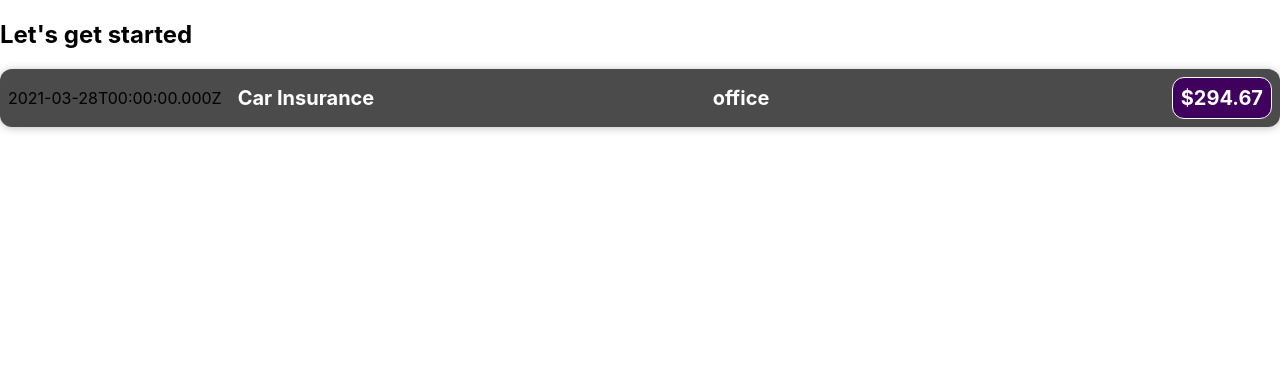
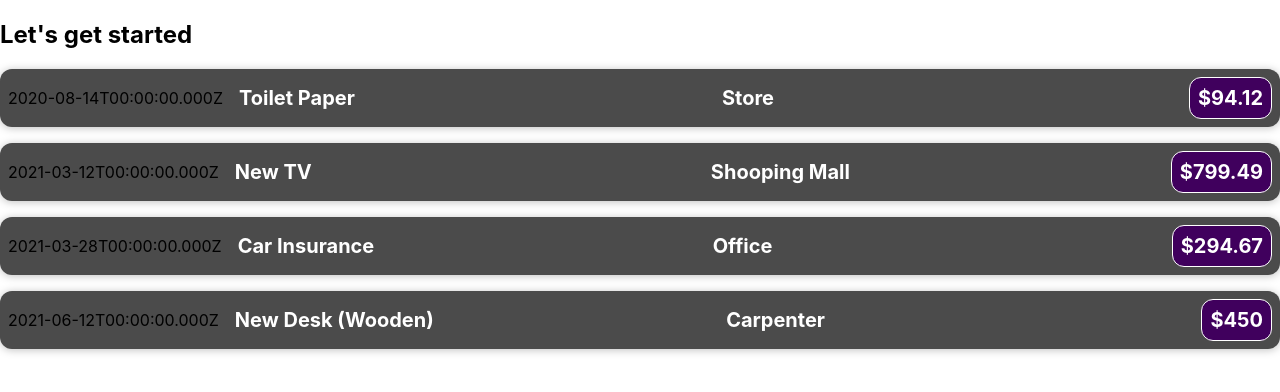
Before and after one commit to PrachiRameshGodase/React-Expense-tracker-app2, a React (Create React App) app: page / in a window 1280 px wide. Shown: the top 392 px of the page. Built offline with nearby package versions, Linux system fonts and the light colour scheme.

Commit message:
Passing Data

```diff
--- a/src/App.js
+++ b/src/App.js
@@ -3,10 +3,49 @@
 import ExpenseItem from './components/ExpenseItem';
 
 function App() {
+  const expenses=[{
+    id:"e1",
+    title:"Toilet Paper",
+    amount:"94.12",
+    date:new Date(2020,7,14),
+    location:"Store"
+  },
+  {
+    id: "e2",
+      title: "New TV",
+      amount: 799.49,
+      date: new Date(2021, 2, 12),
+      location: "Shooping Mall",
+  },
+  {
+      id: "e3",
+      title: "Car Insurance",
+      amount: 294.67,
+      date: new Date(2021, 2, 28),
+      location: "Office",
+  },
+  {
+      id: "e4",
+      title: "New Desk (Wooden)",
+      amount: 450,
+      date: new Date(2021, 5, 12),
+      location: "Carpenter",
+  }]
+
   return (
     <div>
       <h2>Let's get started</h2>
-      <ExpenseItem/>
+      {/* <ExpenseItem title={expenses[0].title} amount={expenses[0].amount} date={expenses[0].date} location={expenses[0].location}/>
+      <ExpenseItem title={expenses[1].title} amount={expenses[1].amount} date={expenses[1].date} location={expenses[1].location}/>
+      <ExpenseItem title={expenses[2].title} amount={expenses[2].amount} date={expenses[2].date} location={expenses[2].location}/>
+      <ExpenseItem title={expenses[3].title} amount={expenses[3].amount} date={expenses[3].date} location={expenses[3].location}/> */}
+      {expenses.map((expense)=>(
+        <ExpenseItem title={expense.title}
+         amount={expense.amount}
+         date={expense.date}
+         location={expense.location}/>
+
+      ))}
     </div>
   );
 }
--- a/src/components/ExpenseItem.js
+++ b/src/components/ExpenseItem.js
@@ -1,18 +1,15 @@
 import React from 'react';
 import "./ExpenseItem.css"
 
-function ExpenseItem() {
-  const expenseDate=new Date(2021,2,28);
-  const expenseTitle="Car Insurance";
-  const expenseAmount=294.67;
-  const expenseLocation="office";
+function ExpenseItem(props) {
+
   return (
     <div className='expense-item'>
-      <div>{expenseDate.toISOString()}</div>
+      <div>{props.date.toISOString()}</div>
       <div className='expense-item__description'>
-        <h2>{expenseTitle}</h2>
-        <h2>{expenseLocation}</h2>
-        <div className='expense-item__price'>${expenseAmount}</div>
+        <h2>{props.title}</h2>
+        <h2>{props.location}</h2>
+        <div className='expense-item__price'>${props.amount}</div>
       </div>
     </div>
   )
```
